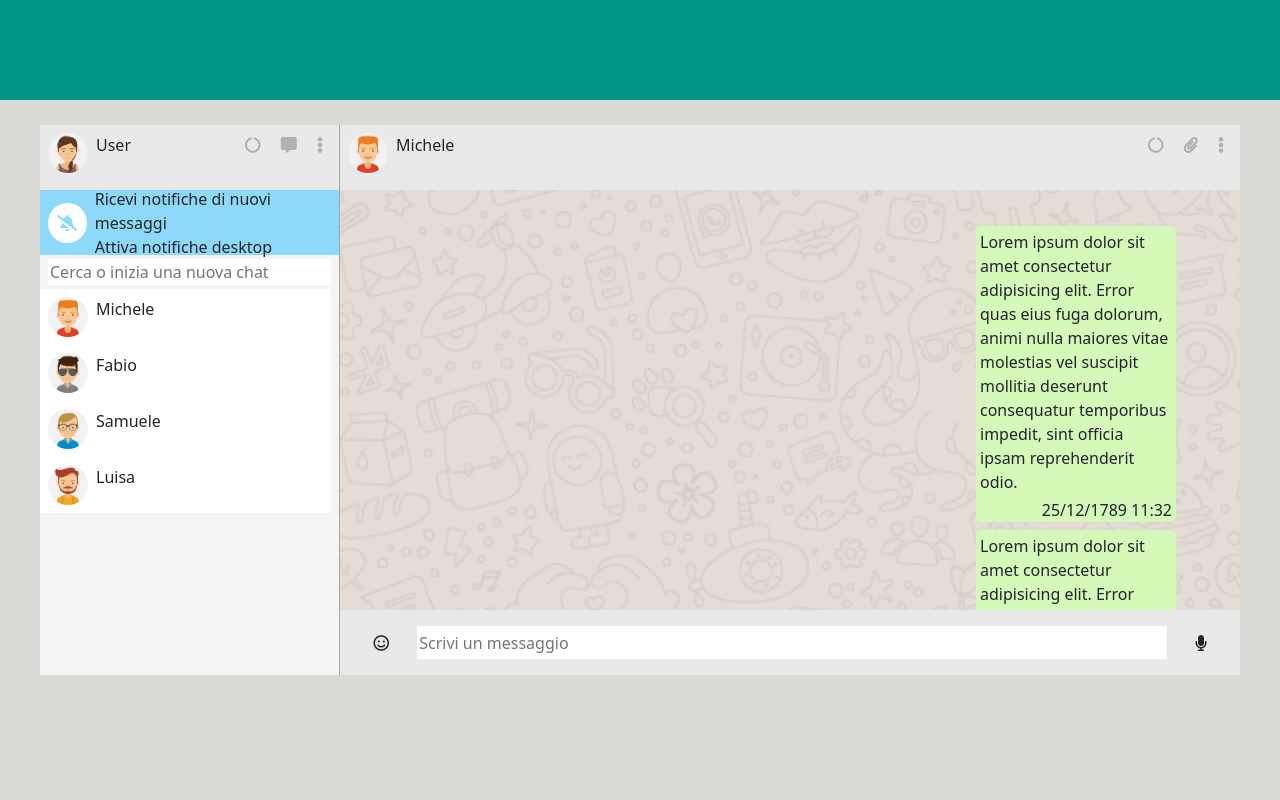
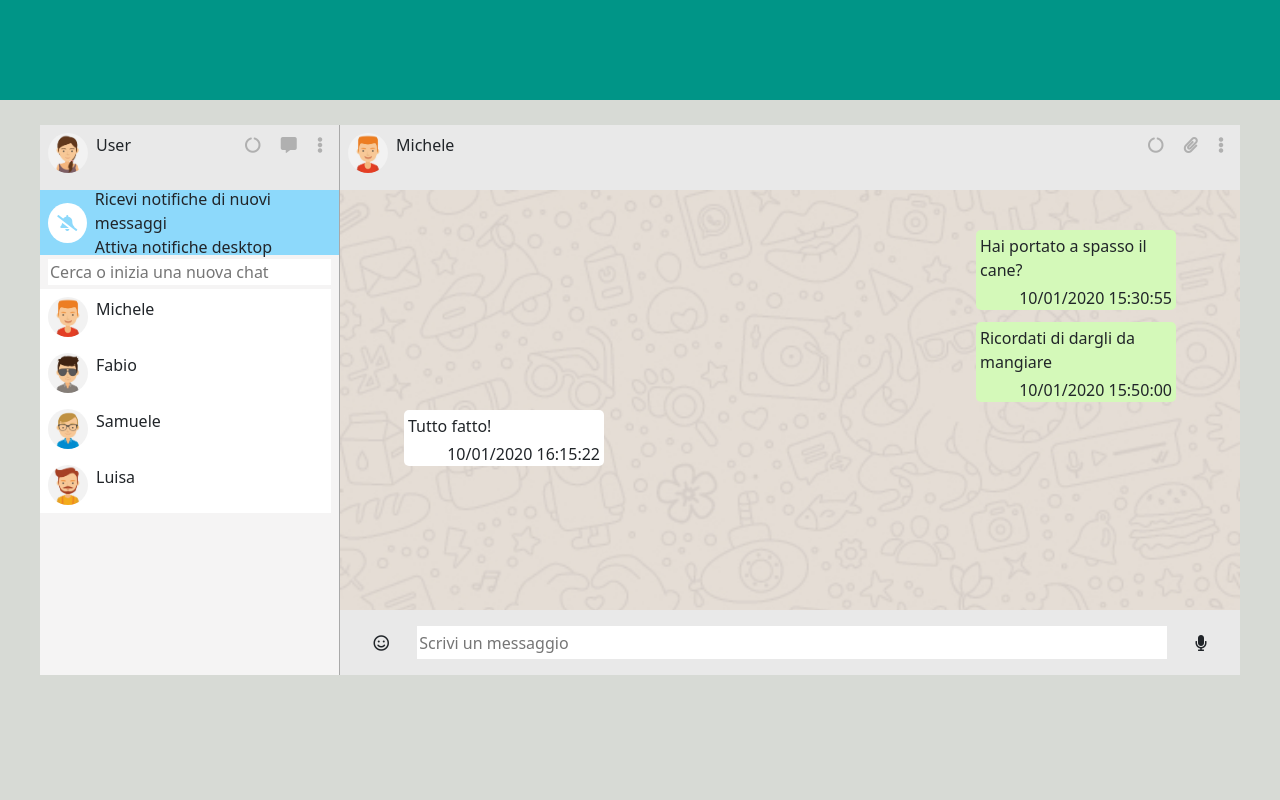
Before and after one commit to GalluFrancesco/vue-boolzapp, a plain HTML site: page index.html in a window 1280 px wide. Drawn offline with nearby package versions, Linux system fonts and the light colour scheme.

Commit message:
Add: stamp user/contact message

```diff
--- a/css/style.css
+++ b/css/style.css
@@ -104,6 +104,10 @@ input{
     background-color: white;
 }
 
+.hide{
+    display: none!important;
+}
+
 .footer-main{
     height: 65px;
     margin-left: 300px;
--- a/index.html
+++ b/index.html
@@ -74,37 +74,28 @@
                         </div>
                     </div>
 
-                    <div class="user-message d-flex">
+                    <!-- Cicla tutti messaggi del contacts[currentIndex]-->
+                    <!-- se lo status è sent stampa un user-message -->
+                    <!-- se lo status è received stampa un contact-message -->
+                    <div v-for="(message) in contacts[currentIndex].messages">
+
+                        <div class="user-message d-flex my-1" v-if="message.status==='sent'">
                             <div class="flex-grow-1"></div>
                             <div class="user-message-content my-1">
-                            <div class="message-txt p-1">
-                                Lorem ipsum dolor sit amet consectetur adipisicing elit. Error quas eius fuga dolorum, animi nulla maiores vitae molestias vel suscipit mollitia deserunt consequatur temporibus impedit, sint officia ipsam reprehenderit odio.
-                            </div>
+                                <div class="message-txt p-1">{{message.text}}</div>
                                 <div class="message-date d-flex">
                                     <div class="flex-grow-1"></div>
-                                <div class="px-1">25/12/1789 11:32</div>
+                                    <div class="px-1">{{message.date}}</div>
                                 </div>
                             </div>
                         </div>
-                    <div class="user-message d-flex">
-                        <div class="flex-grow-1"></div>
-                        <div class="user-message-content my-1">
-                            <div class="message-txt p-1">
-                                Lorem ipsum dolor sit amet consectetur adipisicing elit. Error quas eius fuga dolorum, animi nulla maiores vitae molestias vel suscipit mollitia deserunt consequatur temporibus impedit, sint officia ipsam reprehenderit odio.
-                            </div>
+
+                        <div class="contact-message my-1" v-if="message.status==='received'">
+                            <div class="message-txt p-1">{{message.text}}</div>
                             <div class="message-date d-flex">
                                 <div class="flex-grow-1"></div>
-                                <div class="px-1">25/12/1789 11:32</div>
+                                <div class="px-1">{{message.date}}</div>
                             </div>
-                        </div>
-                    </div>
-                    <div class="contact-message">
-                        <div class="message-txt p-1">
-                            Si, certo, ho capito tutto...
-                        </div>
-                        <div class="message-date d-flex">
-                            <div class="flex-grow-1"></div>
-                            <div class="px-1">25/12/1789 11:33</div>
                         </div>
                     </div>
 
--- a/js/script.js
+++ b/js/script.js
@@ -2,7 +2,6 @@ new Vue({
     el:"#app",
     data:{
         currentIndex: 0,
-        // currentAvatar: contact[currentcontact].avatar,
         contacts: [
             {
                 name: 'Michele',
@@ -94,7 +93,6 @@ new Vue({
     methods:{
         thisContact: function(i){
             this.currentIndex=i;
-            console.log(this.currentIndex)
         }
     }
 })
```
Lines whose indentation alone changed are shown as unchanged.
